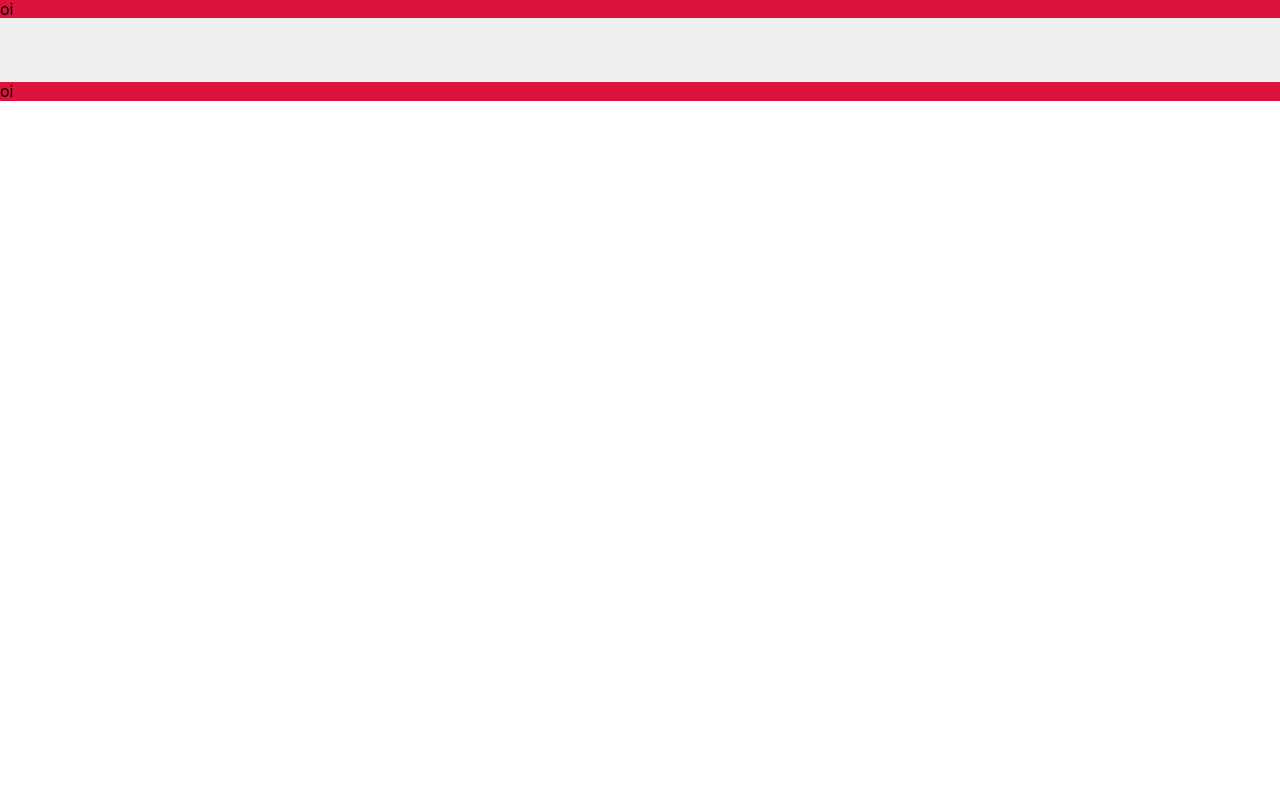
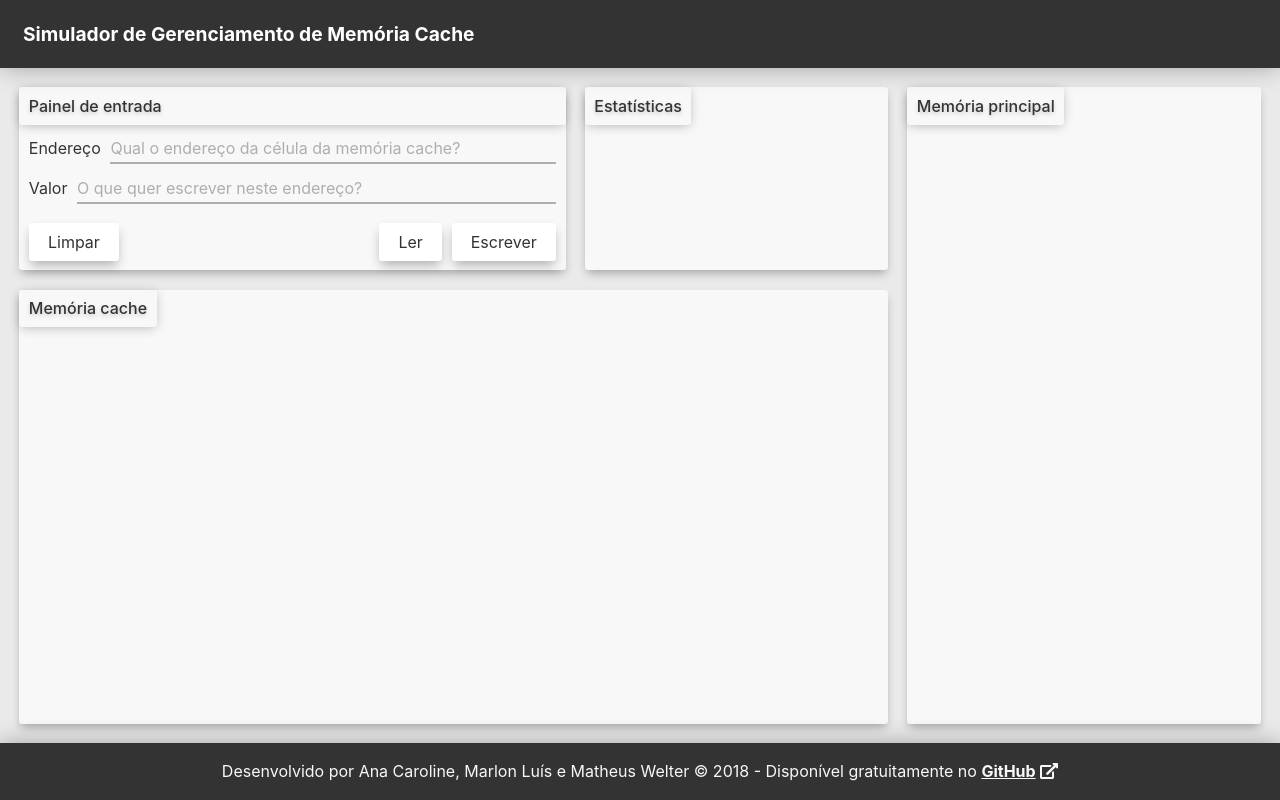
Before and after one commit to marlondecol/c2ms, a plain HTML site: page index.html in a window 1280 px wide. Drawn offline with Linux system fonts and the light colour scheme.

Commit message:
Estrutura de painéis finalizada

```diff
--- a/css/style.css
+++ b/css/style.css
@@ -1,19 +1,227 @@
+/**
+ * Variables
+ */
+* {
+    /* Colors */
+    --accent: #1e90ff;
+    --black: #333333;
+    --default: #eaeaea;
+    --legend: #ffffff;
+    --highlight: #f44336;
+    --white: #f8f8f8;
+
+    /* Fonts */
+    --font: #333333;
+    --darkfont: #333333af;
+    --lightfont: #3333335f;
+
+    /* Sizes */
+    --animation: 0.15s;
+    --border-radius: 3px;
+    --margin: 0.6em;
+    --padding: 0.6em;
+    --double-padding: calc(var(--padding) * 2);
+    --half-padding: calc(var(--padding) / 2);
+}
+
+/**
+ * General
+ */
+html, body {
+    height: 100%;
+}
+
 body {
+    color: var(--font);
+    display: flex;
+    flex-direction: column;
     font-family: -apple-system, BlinkMacSystemFont, 'Segoe UI', Roboto, Oxygen, Ubuntu, Cantarell, 'Open Sans', 'Helvetica Neue', sans-serif;
 }
 
-nav {
-    background: crimson;
+header, footer {
+    box-shadow: 0 0 25px 0 rgba(0, 0, 0, 0.3);
+    color: var(--legend);
+    padding: var(--double-padding);
+    z-index: 1;
 }
 
-section {
-    background: #efefef;
+legend {
+    background-color: var(--white);
+    border-radius: var(--border-radius);
+    box-shadow: 0 2px 12px -2px rgba(0, 0, 0, 0.3);
+    color: var(--black);
+    font-weight: 500;
+    padding: var(--padding);
+    margin-bottom: var(--margin);
+    text-shadow: 0 2px 4px rgba(0, 0, 0, 0.2);
 }
 
-footer {
-    background: crimson;
+label {
+    margin-right: var(--margin);
+    padding: var(--half-padding) 0;
+    vertical-align: text-bottom;
 }
 
-#container {
-    padding: 2em;
+input {
+    outline: none;
 }
+
+.input {
+    display: flex;
+    flex-direction: row;
+    margin: var(--margin);
+    margin-top: 0;
+}
+
+.text input {
+    background: none;
+    border: none;
+    border-bottom: 2px solid var(--lightfont);
+    font-weight: 500;
+    padding: var(--half-padding) 0;
+    transition: border-color var(--animation);
+    width: 100%;
+}
+
+.text input:hover {
+    border-bottom-color: var(--darkfont);
+}
+
+.text input:focus {
+    border-bottom-color: var(--accent);
+}
+
+.text input::placeholder {
+    color: var(--lightfont);
+    font-weight: 400;
+    transition: color var(--animation);
+}
+
+.text input:hover::placeholder {
+    color: var(--darkfont);
+}
+
+.button {
+    margin-left: 0;
+}
+
+.button input {
+    background-color: white;
+    border: none;
+    border-radius: var(--border-radius);
+    box-shadow: 0 6px 12px -2px rgba(0, 0, 0, 0.3);
+    color: var(--black);
+    cursor: pointer;
+    padding: var(--padding) var(--double-padding);
+    transition: background-color var(--animation), color var(--animation), box-shadow var(--animation);
+    width: 100%;
+}
+
+.button input:hover {
+    background-color: var(--accent);
+    color: white;
+}
+
+.button input:active {
+    background-color: var(--accent);
+    box-shadow: inset 0 6px 12px -2px rgba(0, 0, 0, 0.3);
+    color: white;
+}
+
+.warning input:hover, .warning input:active {
+    background: var(--highlight);
+}
+
+.first {
+    margin-left: var(--margin);
+}
+
+.push {
+    margin-left: auto;
+}
+
+.link {
+    color: var(--white);
+    font-weight: bold;
+    text-decoration: underline;
+}
+
+/**
+ * Header
+ */
+header {
+    background-color: var(--black);
+    font-size: 120%;
+    font-weight: bold;
+}
+
+/**
+ * Panels
+ */
+main {
+    background-color: var(--default);
+    display: flex;
+    flex-direction: row;
+    flex-grow: 1;
+    padding: var(--padding);
+}
+
+.left-side {
+    display: flex;
+    flex-direction: column;
+    flex-grow: 2;
+}
+
+.first-row {
+    display: flex;
+    flex-direction: row;
+}
+
+.panel {
+    background-color: var(--white);
+    border-radius: var(--border-radius);
+    box-shadow: 0 5px 10px -2px rgba(0, 0, 0, 0.3);
+    margin: var(--margin);
+}
+
+#inputs {
+    display: flex;
+    flex-direction: column;
+    flex-grow: 1;
+}
+
+#controls {
+    display: flex;
+    flex-direction: row;
+    padding-top: var(--padding);
+}
+
+#stats {
+    flex-grow: 1;
+}
+
+#cache {
+    flex-grow: 3;
+}
+
+#ram {
+    flex-grow: 1;
+    margin: var(--margin);
+}
+
+/**
+ * Section
+ */
+
+section {
+    background-color: var(--accent);
+}
+
+/**
+ * Footer
+ */
+footer {
+    background-color: var(--black);
+    color: var(--white);
+    text-align: center;
+}
--- a/index.html
+++ b/index.html
@@ -1,5 +1,5 @@
 <!DOCTYPE html>
-<html lang="en">
+<html>
     <head>
         <meta charset="UTF-8">
         <meta name="viewport" content="width=device-width, initial-scale=1.0">
@@ -8,35 +8,67 @@
 
         <link rel="stylesheet" href="css/normalize.css">
         <link rel="stylesheet" href="css/style.css">
+    </head>
+
+    <body>
+        <header>
+            Simulador de Gerenciamento de Memória Cache
+        </header>
+
+        <main>
+            <div class="left-side">
+                <div class="first-row">
+                    <div class="panel" id="inputs">
+                        <legend>Painel de entrada</legend>
+
+                        <form>
+                            <div class="input text">
+                                <label for="address">Endereço</label>
+                                <input type="text" id="address" placeholder="Qual o endereço da célula da memória cache?">
+                            </div>
+
+                            <div class="input text">
+                                <label for="value">Valor</label>
+                                <input type="text" id="value" placeholder="O que quer escrever neste endereço?">
+                            </div>
+
+                            <div id="controls">
+                                <div class="input button warning first">
+                                    <input type="reset" id="reset" value="Limpar">
+                                </div>
+
+                                <div class="input button push">
+                                    <input type="button" id="read" value="Ler">
+                                </div>
+
+                                <div class="input button">
+                                    <input type="button" id="write" value="Escrever">
+                                </div>
+                            </div>
+                        </form>
+                    </div>
+
+                    <div class="panel" id="stats">
+                        <legend>Estatísticas</legend>
+                    </div>
+                </div>
+
+                <div class="panel" id="cache">
+                    <legend>Memória cache</legend>
+                </div>
+            </div>
+
+            <div class="panel" id="ram">
+                <legend>Memória principal</legend>
+            </div>
+        </main>
+
+        <footer>
+            Desenvolvido por Ana Caroline, Marlon Luís e Matheus Welter © 2018 - Disponível gratuitamente no <a class="link" target="_blank" href="https://github.com/mlc2307/simulador_memoria_cache">GitHub</a> <i class="fa fa-external-link-alt"></i>
+        </footer>
 
         <script src="js/jquery-3.3.1.js"></script>
         <script src="js/fontawesome-all.js"></script>
         <script src="js/script.js"></script>
-    </head>
-
-    <body>
-        <nav>
-            oi
-        </nav>
-
-        <section>
-            <div id="container">
-                <div>
-                    <div>
-                        <div>
-
-                        </div>
-                    </div>
-                </div>
-
-                <div>
-
-                </div>
-            </div>
-        </section>
-
-        <footer>
-            oi
-        </footer>
     </body>
 </html>
--- a/js/script.js
+++ b/js/script.js
@@ -0,0 +1,10 @@
+function read() {
+    console.log("read");
+}
+
+function write() {
+    console.log("write");
+}
+
+$("#read").click(read);
+$("#write").click(write);
```
